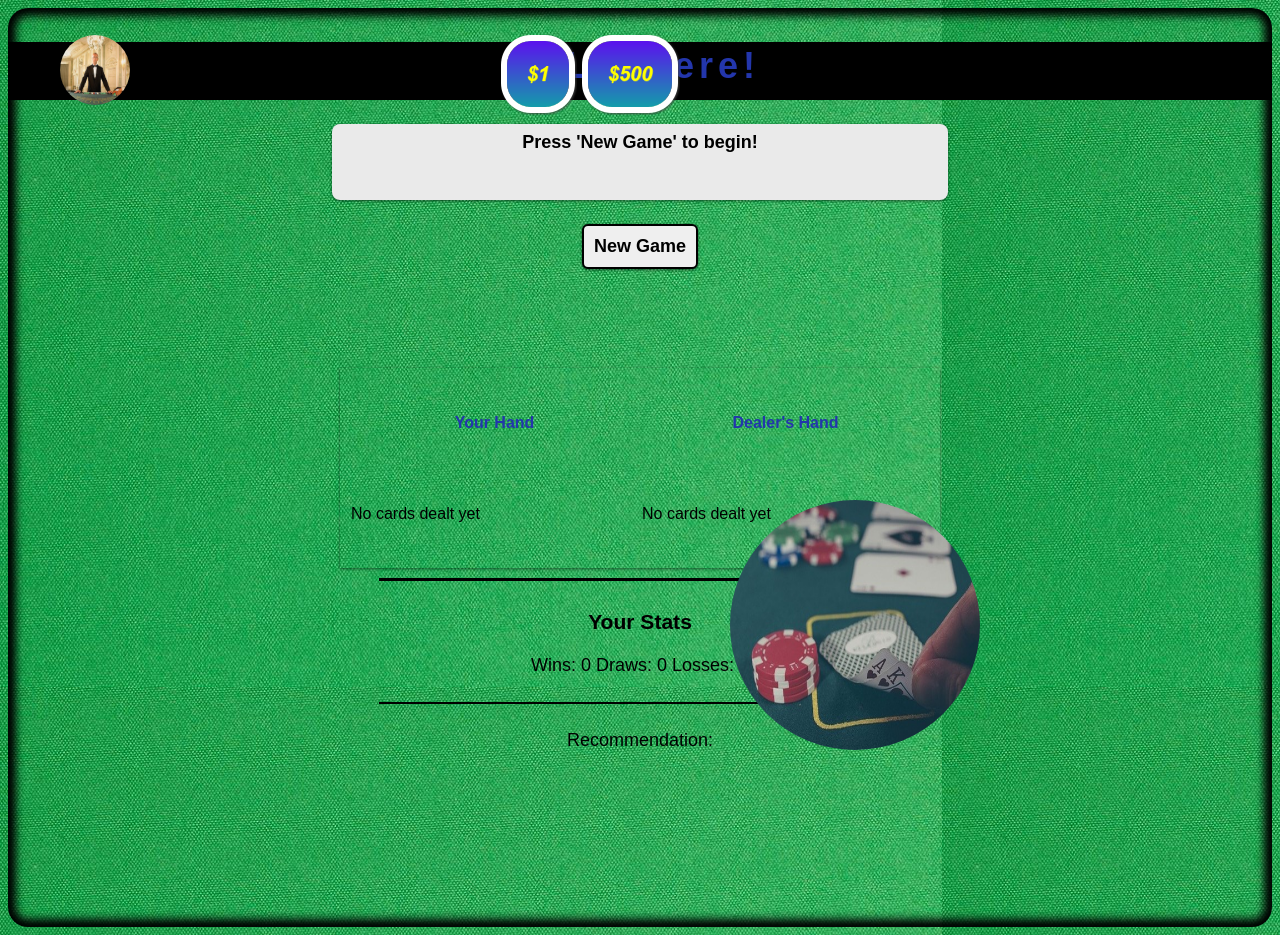
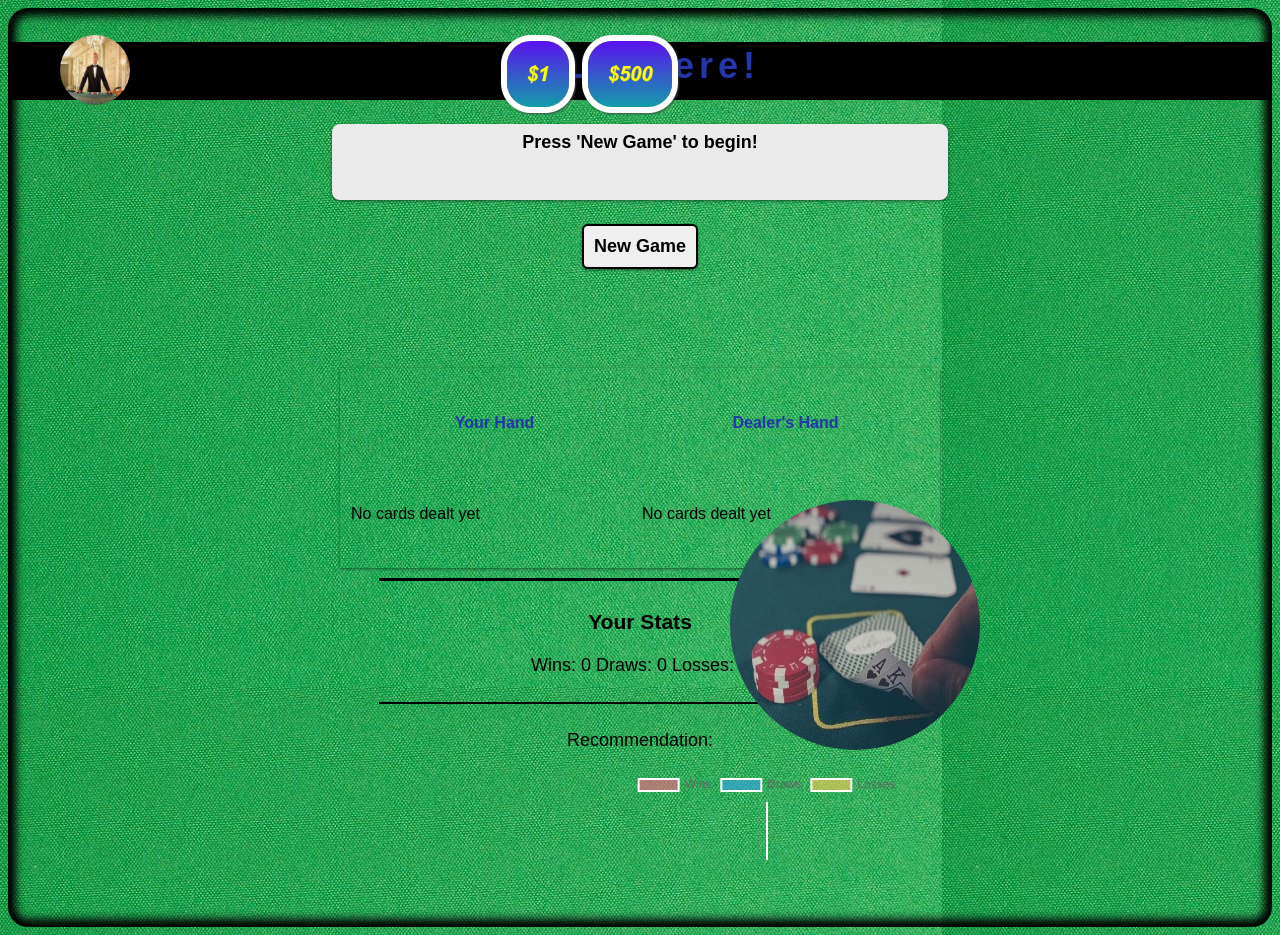
Before and after one commit to palmeida7/javascript_cardgame, a plain HTML site: page index.html in a window 1280 px wide. Drawn offline with nearby package versions, Linux system fonts and the light colour scheme; a web font is replaced by a local one.

Commit message:
final project update

```diff
--- a/code.js
+++ b/code.js
@@ -68,6 +68,14 @@ function playWav () {
 let buttonChip = document.getElementById("coinage");
 buttonChip.addEventListener('click', playWav);
 
+function newWave () {
+    let audio = new Audio("DEAL.wav");
+    audio.play()
+}
+
+// let buttonN = document.getElementById(".#play");
+// buttonN.addEventListener('click', newWave);
+
 
 // Object Constructor for a card. !!! ALWAYS USE NEW WHEN MAKING A NEW CARD!!!
 function card(suit, value, name) {
@@ -114,29 +122,29 @@ function card(suit, value, name) {
 // }
 // cardCount();
 
-// let myChart = document.getElementById('myChart').getContext('2d');
+let myChart = document.getElementById('myChart').getContext('2d');
 
-// let recChart = new Chart(myChart, {
-//     type:'pie',
-//     data:{
-//         labels:['Wins', 'Draws', 'Losses'],
-//         datasets:[{
-//             label:'Record',
-//             data:[
-//                 100,
-//                 200,
-//                 40
+let recChart = new Chart(myChart, {
+    type:'pie',
+    data:{
+        labels:['Wins', 'Draws', 'Losses'],
+        datasets:[{
+            label:'Record',
+            data:[
+                0,
+                0,
+                0
 
-//             ],
-//             backgroundColor:[
-//                 'rgba(255,99,132,0.6)',
-//                 'rgba(54, 162, 235, 0.6)',
-//                 'rgba(255,206,86,0.6)'
-//             ],
-//         }]
-//     },
-//     options:{}
-// });
+            ],
+            backgroundColor:[
+                'rgba(255,99,132,0.6)',
+                'rgba(54, 162, 235, 0.6)',
+                'rgba(255,206,86,0.6)'
+            ],
+        }]
+    },
+    options:{}
+});
 
 
 
@@ -475,6 +483,11 @@ var tie = function () {
 
 // update the win/loss counter
 var track = function () {
+    let data = recChart.data.datasets[0].data;
+    data[0] = jsbApp.wins;
+    data[1] = jsbApp.draws;
+    data[2] = jsbApp.losses;
+    recChart.update();
     jsbApp.tracker.innerHTML = "<p>Wins: " + jsbApp.wins + " Draws: " + jsbApp.draws + " Losses: " + jsbApp.losses + "</p>";
     jsbApp.newgame.classList.remove("hidden");
     jsbApp.buttonBox.classList.add("hidden");
--- a/index.html
+++ b/index.html
@@ -14,7 +14,7 @@
         </div>
 
 
-        <div class="buttonbox" id="newgame">
+        <div class="buttonbox" id="newgame" type="button">
             <button alt="play" id="play">New Game</button>
         </div>
         <div class="buttonbox hidden" id="buttonBox">
@@ -45,7 +45,9 @@
     <div class="buttonbox">
         <p id="stratname">simple strategy suggestion:</p>
         <p id="choice" class="bold redcard"></p>
-        <canvas id="myChart"></canvas>
+        <div class="chart-holder">
+            <canvas id="myChart"></canvas>
+        </div>
     </div>
 
     <div class="coinage" id="coinage" type="button">
--- a/styles.css
+++ b/styles.css
@@ -1,12 +1,18 @@
 @import url('https://fonts.googleapis.com/css?family=Notable&display=swap');
 
-.container h1 {
+.chart-holder {
+    width:300px;
+    display: block;
+    margin-left: 230px;
+}
+
+/* .container h1 {
 
 }
 
 .title {
 
-}
+} */
 
 .container {
     margin-top: 0px;
@@ -116,10 +122,10 @@ div.textupdates
     font-weight: bold;
 }
 
-.redcard
+/* .redcard
 {
 
-}
+} */
 
 li
 {
@@ -191,7 +197,7 @@ button#stay
     right: 1150px;
 }
 
-@media screen and (max-width: 1369px) {
+/* @media screen and (max-width: 1369px) {
     .homepage {
         width:100%;
     }
@@ -216,8 +222,4 @@ button#stay
     .you img {
         display: none;
     }
-}
-
-.myChart {
-
-}
+} */
```
Also changed, not shown: 16 other files.
